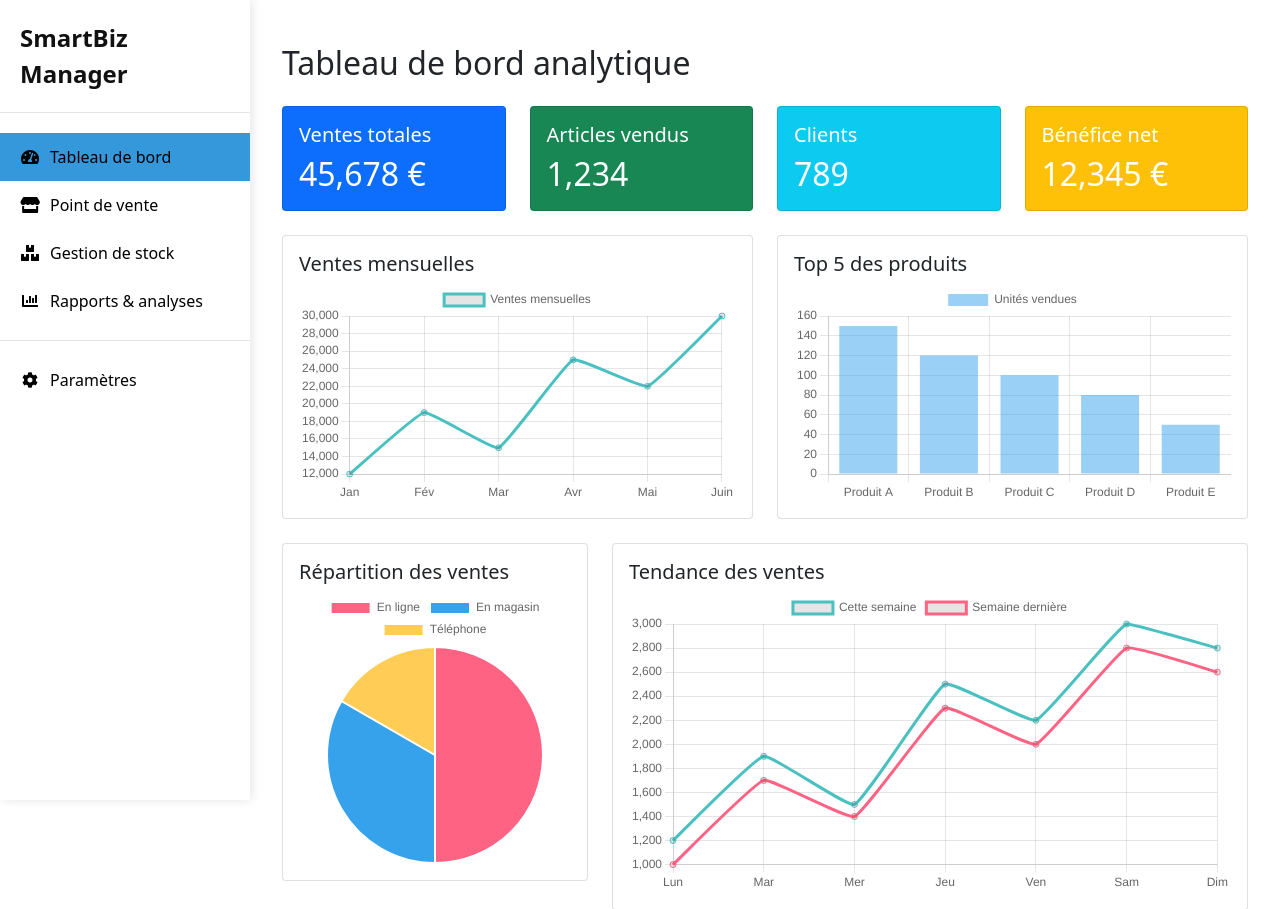
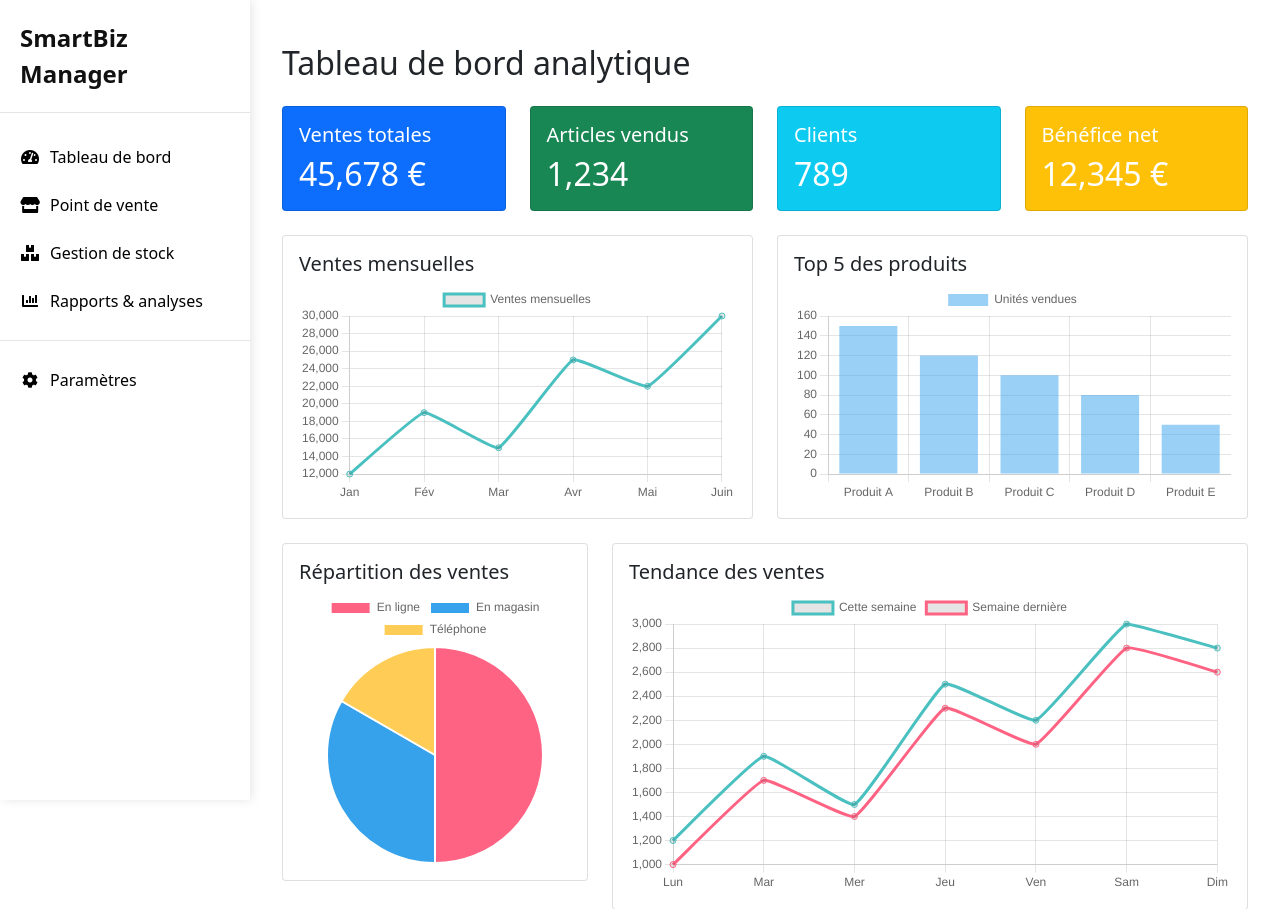
Before and after one commit to CrepinAradjo228/R-TECH, a Django app: page /analyse/ in a window 1280 px wide. Shown: the top 909 px of the page. Run offline with Django 5.2, Linux system fonts and the light colour scheme; some libraries are stand-ins or nearby versions.

Commit message:
correction de la bar de navigation

```diff
--- a/SmartBiz_Manager/templates/base.html
+++ b/SmartBiz_Manager/templates/base.html
@@ -18,7 +18,7 @@
     <div class="sidebar">
       <div class="logo">SmartBiz Manager</div>
 
-      <a href="{% url 'dashboard' %}" class="menu-item active" style="text-decoration:none;color:black;">
+      <a href="{% url 'dashboard' %}" class="menu-item " style="text-decoration:none;color:black;">
         <i class="fas fa-tachometer-alt icon"></i>
         <span class="menu-text">Tableau de bord</span>
       </a>
```
